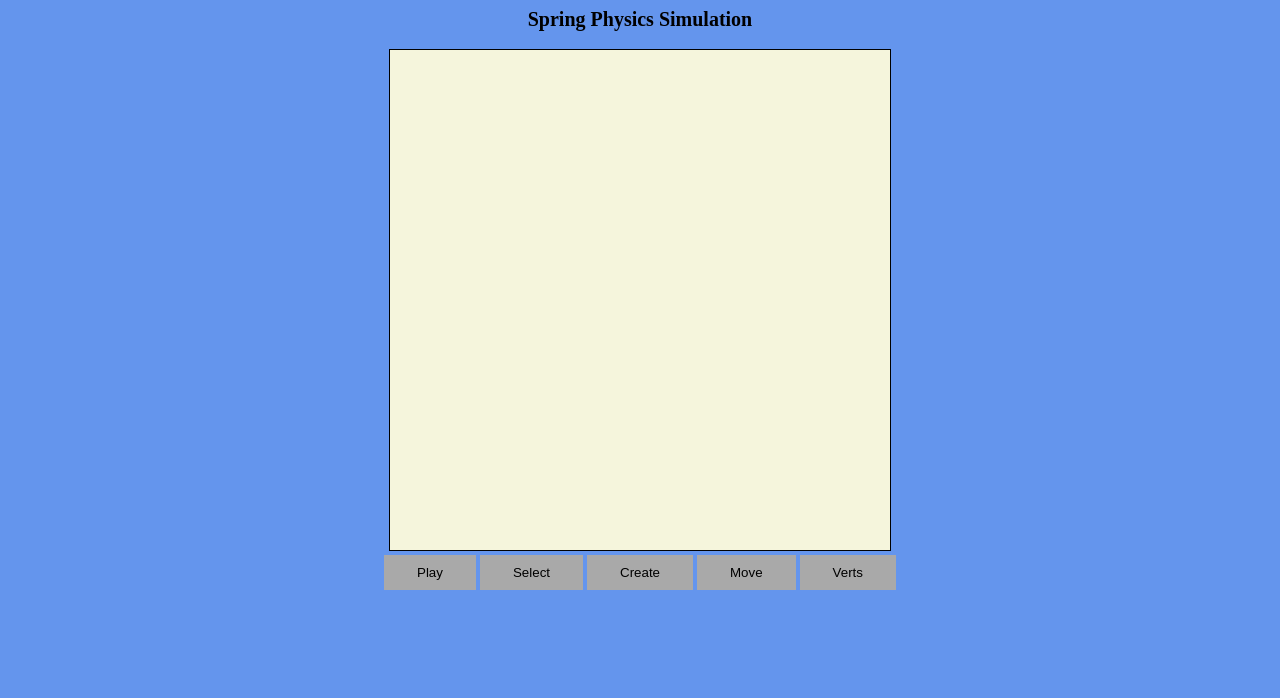
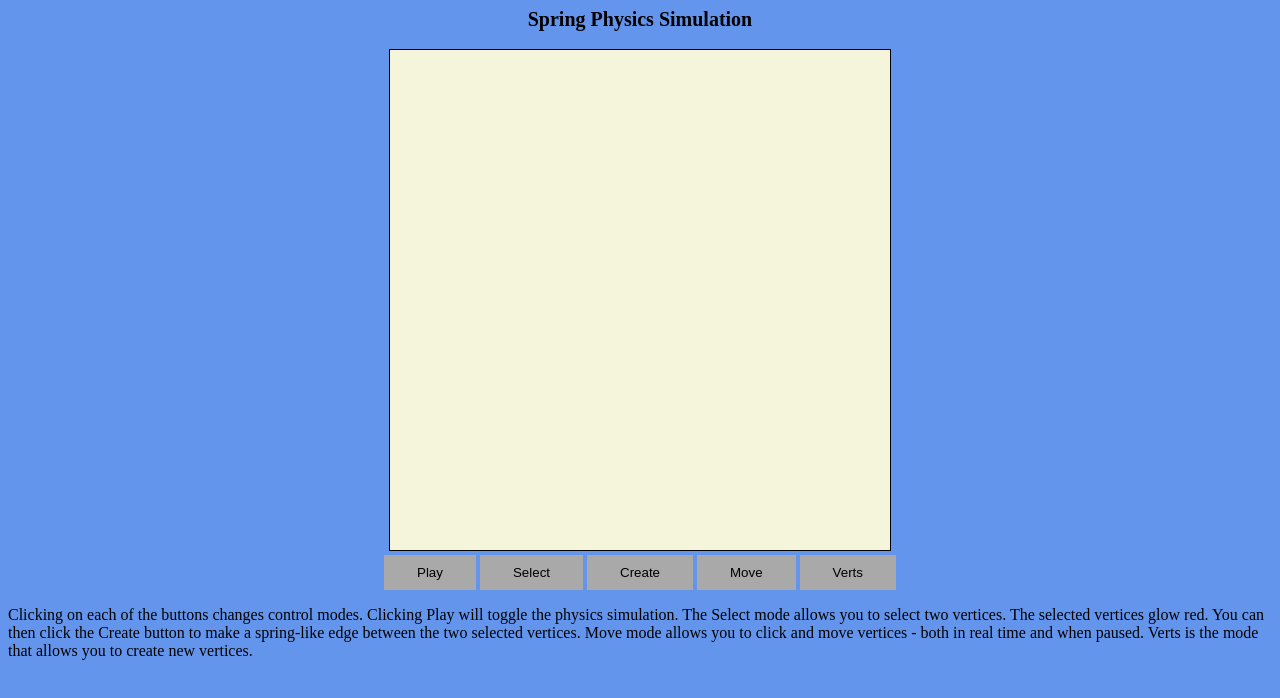
Before and after one commit to nikitash98/spring-sim, a plain HTML site: page index.html in a window 1280 px wide. Drawn offline with nearby package versions, Linux system fonts and the light colour scheme.

Commit message:
Added explanation for simulation

```diff
--- a/index.html
+++ b/index.html
@@ -18,4 +18,7 @@
 	<button id = "move">Move</button>
 	<button id = "verts">Verts</button>
 	</div>
+    <p>
+            Clicking on each of the buttons changes control modes. Clicking Play will toggle the physics simulation. The Select mode allows you to select two vertices. The selected vertices glow red. You can then click the Create button to make a spring-like edge between the two selected vertices. Move mode allows you to click and move vertices - both in real time and when paused. Verts is the mode that allows you to create new vertices.
+    </p>
 </html>
```
